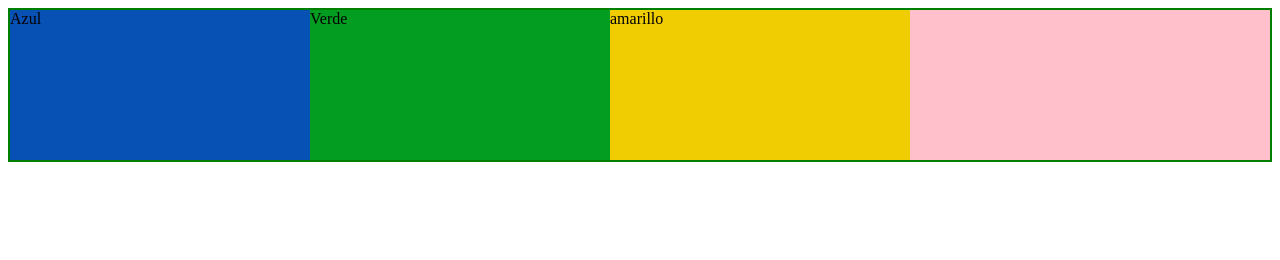
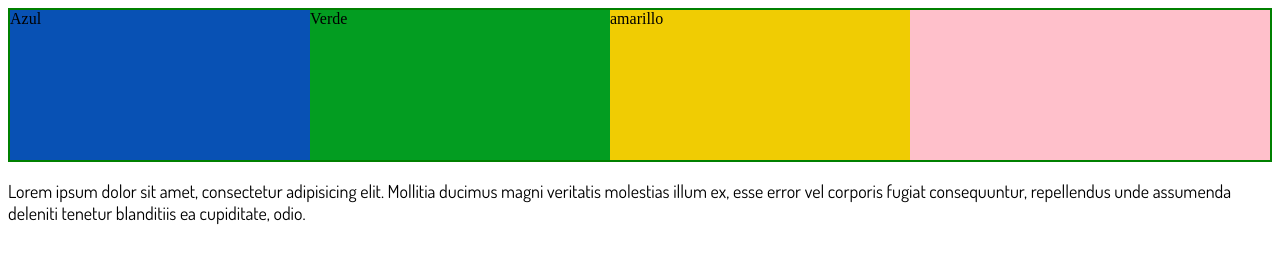
Before and after one commit to sebasvalencia/WorkshopHtmlCss2, a plain HTML site: page modelo-de-cajas/index.html in a window 1280 px wide. Drawn offline with Linux system fonts and the light colour scheme.

Commit message:
Workshop html y css: google fonts

```diff
--- a/modelo-de-cajas/css/modelo-cajas.css
+++ b/modelo-de-cajas/css/modelo-cajas.css
@@ -46,3 +46,10 @@
     height: 150px;
     float: left;
 }
+
+/*Estilos google font*/
+
+p{
+    font-family: 'Dosis', sans-serif;
+    font-size: 18px;
+}
--- a/modelo-de-cajas/index.html
+++ b/modelo-de-cajas/index.html
@@ -3,6 +3,7 @@
 <head>
     <meta charset="UTF-8">
     <link rel="stylesheet" href="css/modelo-cajas.css">
+    <link href="https://fonts.googleapis.com/css?family=Dosis:300,400,500,600,700" rel="stylesheet">
     <title>Modelo de cajas</title>
 </head>
 <body>
@@ -24,5 +25,12 @@
         <div class="verde">Verde</div>
         <div class="amarillo">amarillo</div>
     </div>
+
+    <div class="texto">
+        <p>
+            Lorem ipsum dolor sit amet, consectetur adipisicing elit. Mollitia ducimus magni veritatis molestias illum ex, esse error vel corporis fugiat consequuntur, repellendus unde assumenda deleniti tenetur blanditiis ea cupiditate, odio.
+        </p>
+    </div>
+
 </body>
 </html>
```
